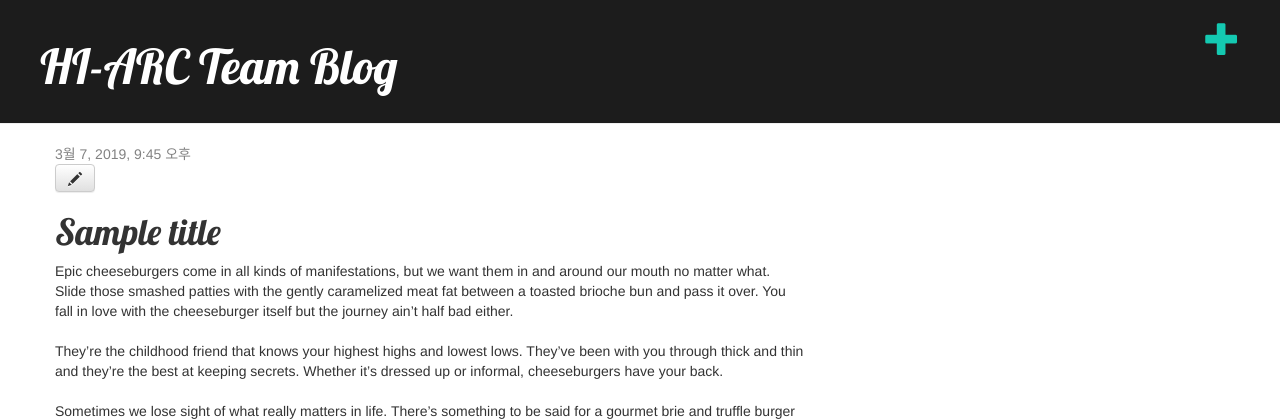
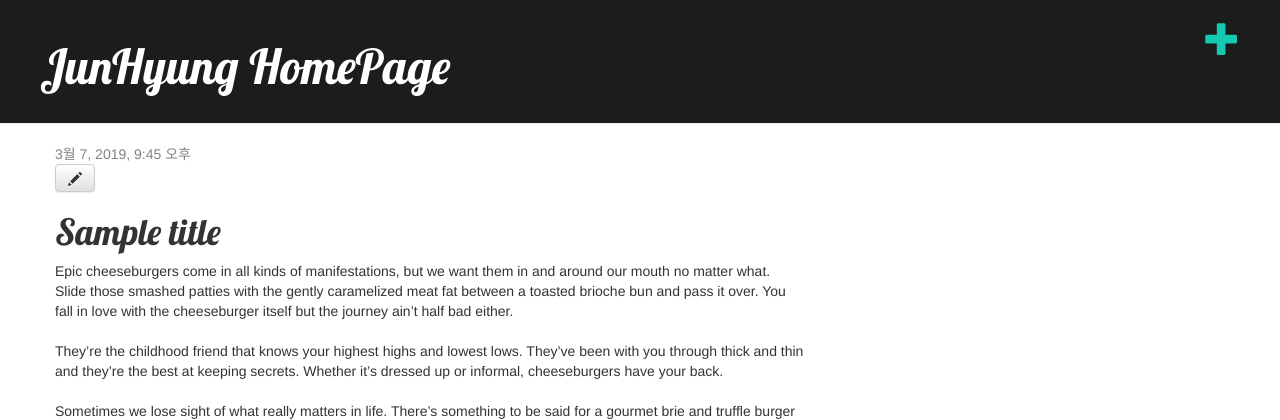
Before and after one commit to JunJun0411/django-tutorial-example, a Django app: page /post/2/ in a window 1280 px wide. Shown: the top 420 px of the page. Run offline with Django 3.2, Linux system fonts and the light colour scheme; data comes from the database, SQL or seed files in the repository; both versions use the stored data as it was after the commit; some libraries are stand-ins or nearby versions.

Commit message:
Last Commit

```diff
--- a/blog/templates/blog/base.html
+++ b/blog/templates/blog/base.html
@@ -10,7 +10,7 @@
     <body>
         <div class="page-header">
             <a href="{% url 'post_new' %}" class="top-menu"><span class="glyphicon glyphicon-plus"></span></a>
-            <h1><a href="/">HI-ARC Team Blog</a></h1>
+            <h1><a href="/">JunHyung HomePage</a></h1>
         </div>
         <div class="content container">
             <div class="row">
--- a/blog/views.py
+++ b/blog/views.py
@@ -33,7 +33,7 @@ def post_new(request):
 def post_edit(request, pk):
     post = get_object_or_404(Post, pk=pk)
     if request.method == "POST":
-        form = PostForm(instance=post)
+        form = PostForm(request.POST, instance=post)
         if form.is_valid():
             post = form.save(commit=False)
             post.author = request.user
```
Also changed, not shown: db.sqlite3.
